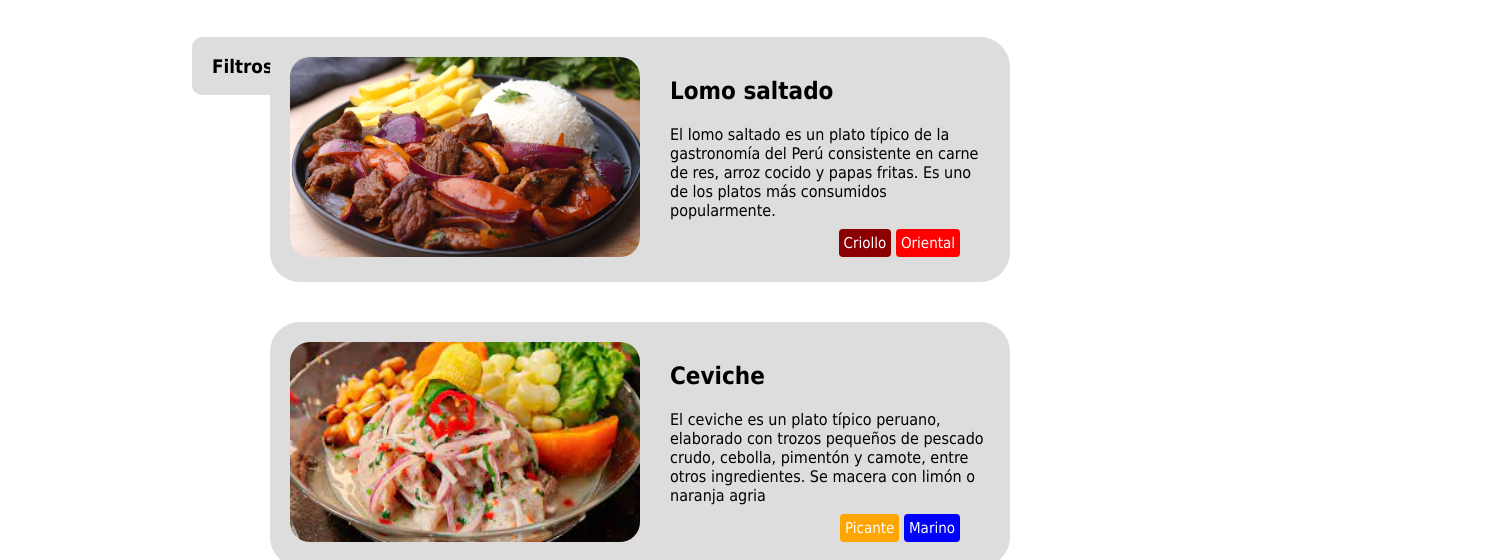
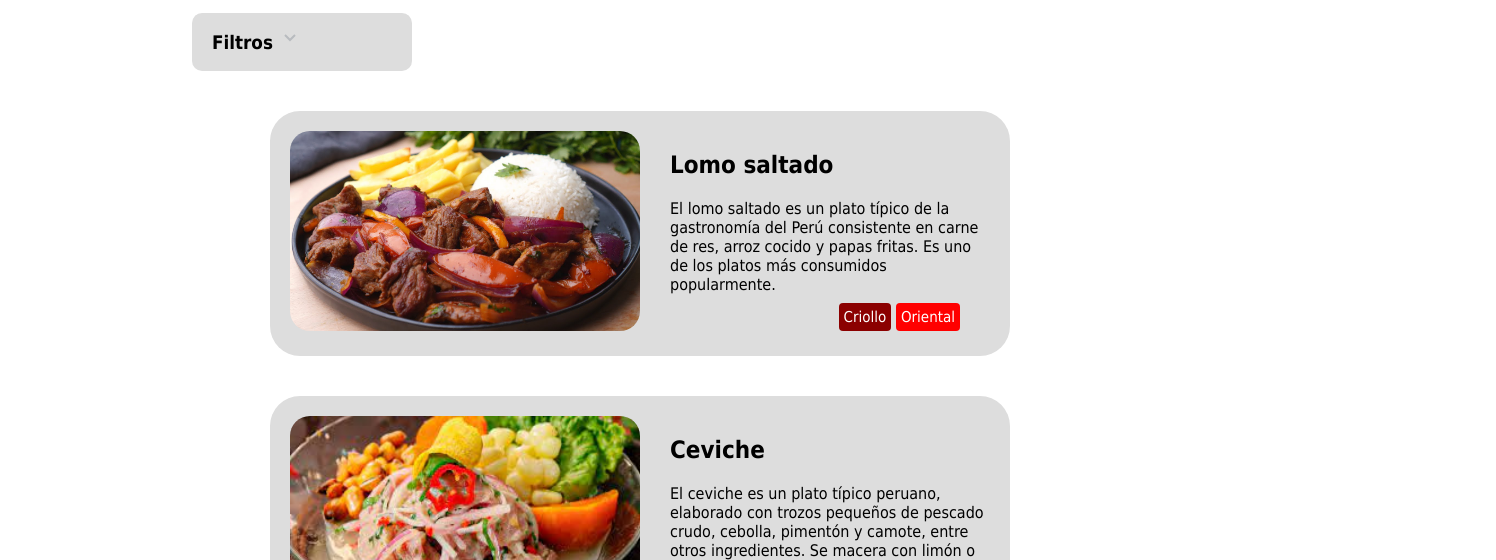
Before and after one commit to Senast1an/Senast1an.github.io, a plain HTML site: page index.html in a window 1280 px wide. Shown: the part 240-800 px from the top of the page, 1496 px wide, since content can reach past the window. Drawn offline with Linux system fonts and the light colour scheme; a web font is replaced by a local one.

Commit message:
Add files via upload

```diff
--- a/estilos.css
+++ b/estilos.css
@@ -22,15 +22,19 @@ main {
 }
 
 
+@media (max-width: 1550px) {
+    #filtros {
+        position:static !important;
+        width: 200px !important;
+    }
+}
+
 #nav{
     height: 80px;
     background-color: red;
     width: 100vw;
     display: flex;
     justify-content: space-between;
-
-    --img1: scale(1);
-    --img2: scale(0);
 }
 
 #buscar {
@@ -62,7 +66,6 @@ main {
 }
 
 #filtros {
-    float: left;
     position: fixed;
     width: 10vw;
     background-color: #ddd;
```
